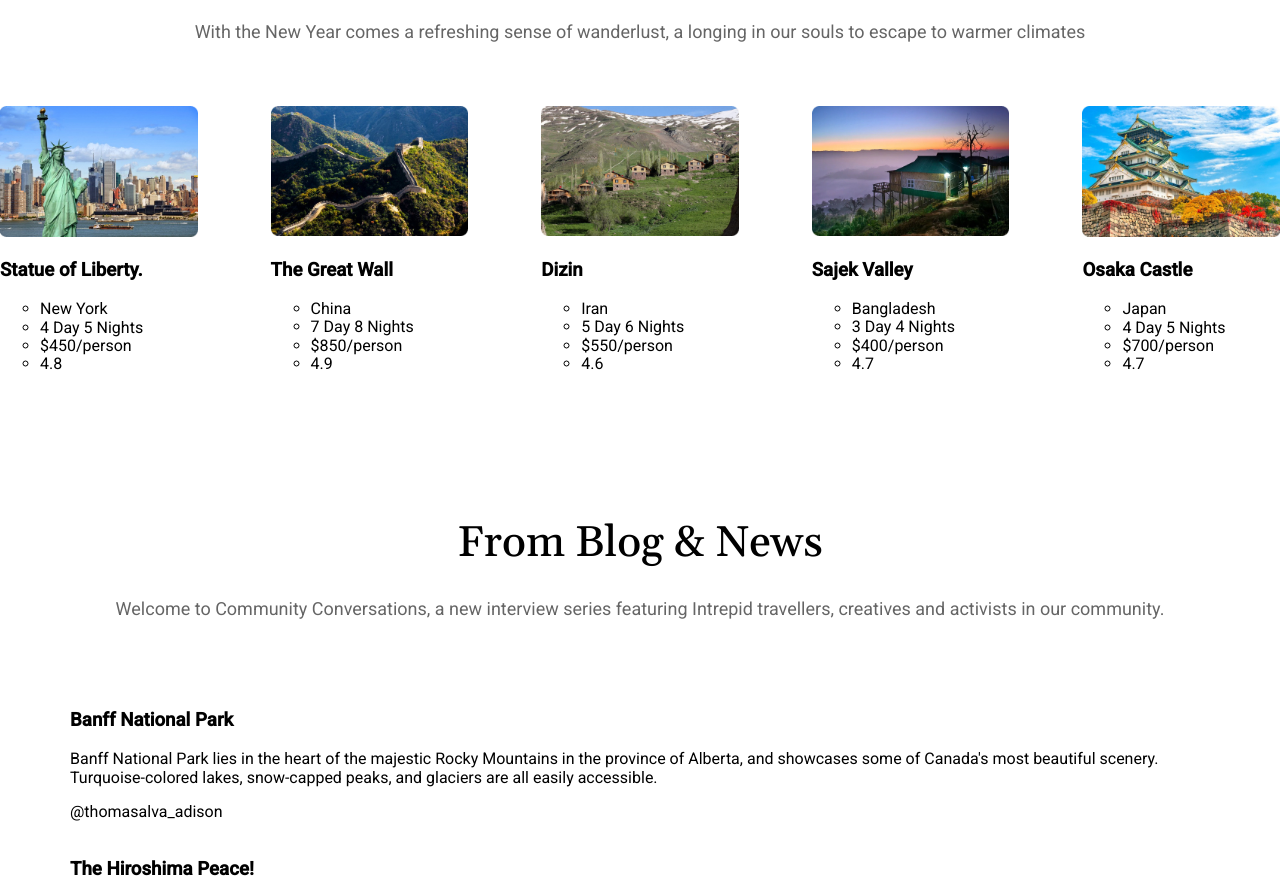
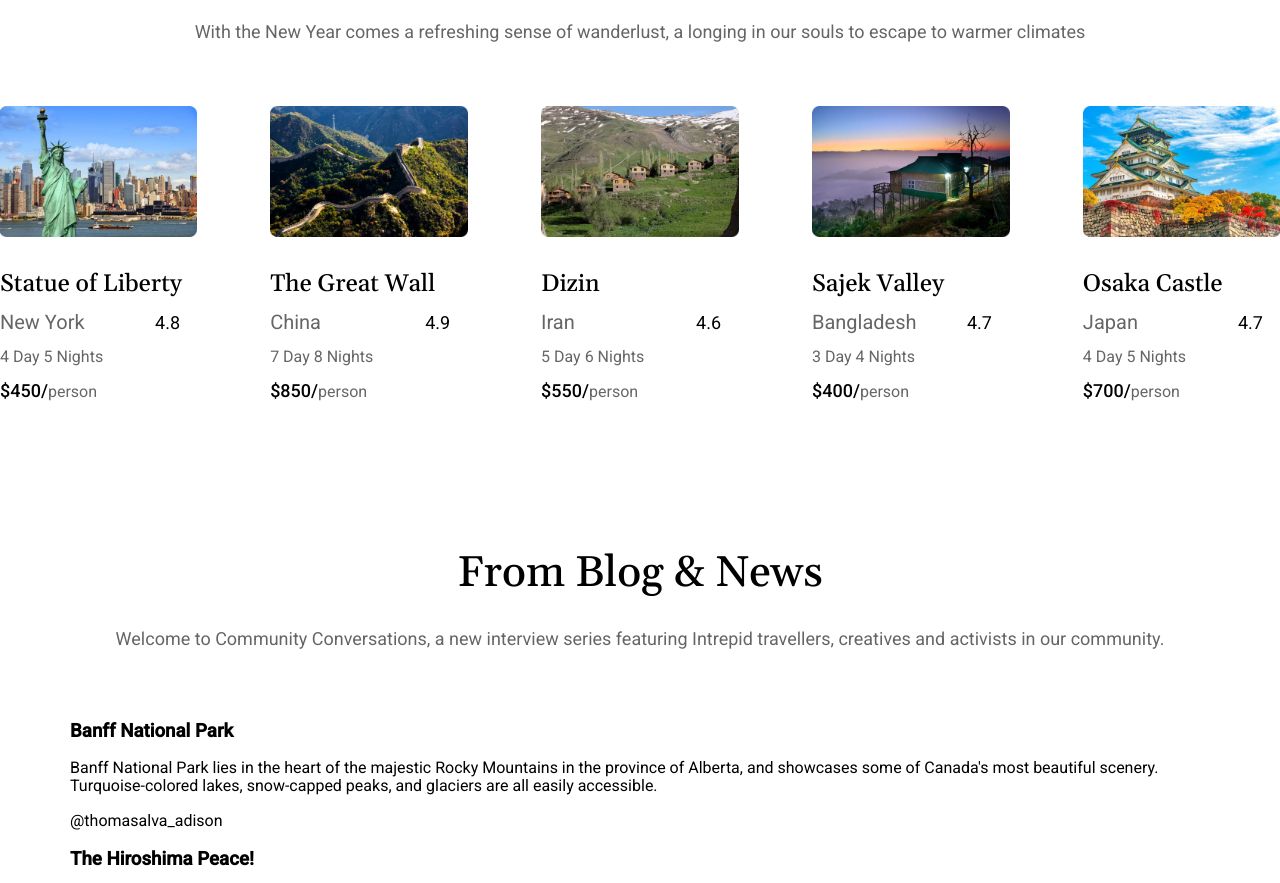
Before and after one commit to butyrskiy/0_1_Trevland, a plain HTML site: page index.html in a window 1280 px wide. Shown: the part 1902-2785 px from the top of the page. Drawn offline with nearby package versions, Linux system fonts and the light colour scheme; a web font is replaced by a local one.

Commit message:
new section

```diff
--- a/css/style.css
+++ b/css/style.css
@@ -4,6 +4,16 @@ font-family: 'Roboto', sans-serif; */
 
 *, *::before, *::after {
     box-sizing: border-box;
+ }
+
+ h1,h2,h3 {
+    margin: 0;
+    padding: 0;
+ }
+
+ ul, li {
+    list-style-type: none;
+    padding: 0;
  }
 
  body {
@@ -189,28 +199,81 @@ font-family: 'Roboto', sans-serif; */
  .offers-list {
     margin: 0;
     padding: 0;
-    display: grid;
-    grid-template-columns: repeat(5, 1fr);
-    gap: 73px;
+    display: flex;
+    justify-content: space-between;
  }
 
  .offers-item {
     list-style-type: none;
+    margin-right: 73px;
+ }
+
+ .offers-item:last-child {
+    margin-right: 0;
  }
 
 .offers-foto {
+   margin-bottom: 20px;
 }
- .card-title {
+
+ .card-title-offer {
+   font-family: 'Gelasio';
+   font-weight: 500;
+   font-size: 24px;
+   line-height: 46px;
  }
+
 .card-specifications {
+   list-style-type: none;
+   padding: 0;
 }
+
+.card-specifications-rt {
+   width: 180px;
+   margin-bottom: 8px;
+   display: flex;
+   justify-content: space-between;
+   align-items: center;
+}
+
 .card-specifications-city {
+   font-family: 'Roboto';
+   font-weight: 400;
+   font-size: 20px;
+   line-height: 30px;
+   color: #000000;
+   opacity: 0.6;
 }
+
+.card-specifications-rating {
+   font-family: 'Roboto';
+   font-weight: 400;
+   font-size: 18px;
+   line-height: 27px;
+}
+
 .card-specifications-time {
+   margin-bottom: 8px;
+   font-family: 'Roboto';
+   font-weight: 400;
+   font-size: 16px;
+   line-height: 24px;
+   color: #000000;
+   opacity: 0.6;
 }
+
 .card-specifications-price {
+   font-family: 'Roboto';
+   font-weight: 400;
+   font-size: 16px;
+   line-height: 24px;
+   color: rgba(0, 0, 0, 0.6);
 }
- .price {
+
+.card-specifications-price span {
+   font-family: 'Roboto';
+   font-weight: 500;
+   font-size: 18px;
+   line-height: 27px;
+   color: #000000;
 }
- .card-specifications-rating {
- }
--- a/index.html
+++ b/index.html
@@ -1,5 +1,6 @@
 <!DOCTYPE html>
 <html lang="en">
+
 <head>
     <meta charset="UTF-8">
     <meta http-equiv="X-UA-Compatible" content="IE=edge">
@@ -8,16 +9,19 @@
     <link rel="stylesheet" href="./css/style.css">
     <link rel="preconnect" href="https://fonts.googleapis.com">
     <link rel="preconnect" href="https://fonts.gstatic.com" crossorigin>
-    <link href="https://fonts.googleapis.com/css2?family=Gelasio:wght@500;700&family=Ribeye&family=Roboto:wght@400;500&display=swap" rel="stylesheet">
+    <link
+        href="https://fonts.googleapis.com/css2?family=Gelasio:wght@500;700&family=Ribeye&family=Roboto:wght@400;500&display=swap"
+        rel="stylesheet">
     <title>Trevland</title>
 </head>
+
 <body>
     <header class="header">
         <nav class="nav">
             <div class="container">
                 <div class="nav-row">
                     <div class="logo">
-                        <a href="http://htmlbook.ru/samcss/psevdoklassy" >Trevland</a>
+                        <a href="http://htmlbook.ru/samcss/psevdoklassy">Trevland</a>
                     </div>
                     <div class="nav-nav">
                         <ul class="nav-list">
@@ -47,7 +51,8 @@
             <div class="container">
                 <h1 class="header-title">Railtrips To Here,<br> There And Everywhere!</h1>
                 <p class="header-content">
-                    We&nbsp;all wish to&nbsp;start our year the best way possible and also according to&nbsp;a&nbsp;common belief if&nbsp;you have a&nbsp;great start to&nbsp;your.
+                    We&nbsp;all wish to&nbsp;start our year the best way possible and also according
+                    to&nbsp;a&nbsp;common belief if&nbsp;you have a&nbsp;great start to&nbsp;your.
                 </p>
                 <a class="header-link" href="#">Explore more</a>
             </div>
@@ -59,7 +64,8 @@
         <section class="popular-location">
             <div class="container">
                 <h2 class="site-title">Popular Location</h2>
-                <p class="site-subtitle">For every one of&nbsp;us, travel came first. We&rsquo;ve spent years living as&nbsp;nomads, pioneers, and voyagers&mdash; from island hopping in&nbsp;the</p>
+                <p class="site-subtitle">For every one of&nbsp;us, travel came first. We&rsquo;ve spent years living
+                    as&nbsp;nomads, pioneers, and voyagers&mdash; from island hopping in&nbsp;the</p>
                 <ul class="location-list">
                     <li class="location-item">
                         <img src="./img/photo/location/istanbul_turkey.jpg" alt="Istanbul" class="location-foto">
@@ -67,14 +73,16 @@
                         <p class="card-subtitle">Istanbul is a major city in Turkey that straddles Europe.</p>
                     </li>
                     <li class="location-item">
-                        <img src="./img/photo/location/kuala_lumpur_malaysia.jpg" alt="Kuala Lumpur" class="location-foto">
+                        <img src="./img/photo/location/kuala_lumpur_malaysia.jpg" alt="Kuala Lumpur"
+                            class="location-foto">
                         <h3 class="card-title">Kuala Lumpur, malaysia</h3>
                         <p class="card-subtitle">A 272-step long trek leads you to this century.</p>
                     </li>
                     <li class="location-item">
                         <img src="./img/photo/location/seoul_south_korea.jpg" alt="Seoul" class="location-foto">
                         <h3 class="card-title">Seoul, South Korea</h3>
-                        <p class="card-subtitle">South Korea officially the Republic of Korea is a country in East Asia.</p>
+                        <p class="card-subtitle">South Korea officially the Republic of Korea is a country in East Asia.
+                        </p>
                     </li>
                 </ul>
             </div>
@@ -83,56 +91,67 @@
         <section class="special-offers">
             <div class="">
                 <h2 class="site-title">Special Offers</h2>
-                <p class="site-subtitle offers">With the New Year comes a refreshing sense of wanderlust, a longing in our souls to escape to warmer climates</p>
+                <p class="site-subtitle offers">With the New Year comes a refreshing sense of wanderlust, a longing in
+                    our souls to escape to warmer climates</p>
                 <ul class="offers-list">
                     <li class="offers-item">
                         <img src="./img/photo/offers/statue_of_liberty.jpg" alt="Statue of Liberty" class="offers-foto">
-                        <h3 class="card-title-offers">Statue of Liberty.</h3>
+                        <h3 class="card-title-offer">Statue of Liberty</h3>
                         <ul class="card-specifications">
+                            <ul class="card-specifications-rt">
                                 <li class="card-specifications-city">New York</li>
+                                <li class="card-specifications-rating">4.8</li>
+                            </ul>
                             <li class="card-specifications-time">4 Day 5 Nights</li>
                             <li class="card-specifications-price"><span class="price">$450/</span>person</li>
-                            <li class="card-specifications-rating">4.8</li>
                         </ul>
                     </li>
                     <li class="offers-item">
                         <img src="./img/photo/offers/the_great_wall.jpg" alt="The Great Wall" class="offers-foto">
                         <h3 class="card-title-offer">The Great Wall</h3>
                         <ul class="card-specifications">
+                            <ul class="card-specifications-rt">
                                 <li class="card-specifications-city">China</li>
+                                <li class="card-specifications-rating">4.9</li>
+                            </ul>
                             <li class="card-specifications-time">7 Day 8 Nights</li>
                             <li class="card-specifications-price"><span class="price">$850/</span>person</li>
-                            <li class="card-specifications-rating">4.9</li>
                         </ul>
                     </li>
                     <li class="offers-item">
                         <img src="./img/photo/offers/dizin.jpg" alt="Dizin" class="offers-foto">
                         <h3 class="card-title-offer">Dizin</h3>
                         <ul class="card-specifications">
+                            <ul class="card-specifications-rt">
                                 <li class="card-specifications-city">Iran</li>
+                                <li class="card-specifications-rating">4.6</li>
+                            </ul>
                             <li class="card-specifications-time">5 Day 6 Nights</li>
                             <li class="card-specifications-price"><span class="price">$550/</span>person</li>
-                            <li class="card-specifications-rating">4.6</li>
                         </ul>
                     </li>
                     <li class="offers-item">
                         <img src="./img/photo/offers/sajek_valley.jpg" alt="Sajek Valley" class="offers-foto">
                         <h3 class="card-title-offer">Sajek Valley</h3>
                         <ul class="card-specifications">
+                            <ul class="card-specifications-rt">
                                 <li class="card-specifications-city">Bangladesh</li>
+                                <li class="card-specifications-rating">4.7</li>
+                            </ul>
                             <li class="card-specifications-time">3 Day 4 Nights</li>
                             <li class="card-specifications-price"><span class="price">$400/</span>person</li>
-                            <li class="card-specifications-rating">4.7</li>
                         </ul>
                     </li>
                     <li class="offers-item">
                         <img src="./img/photo/offers/osaka_castle.jpg" alt="Osaka Castle" class="offers-foto">
                         <h3 class="card-title-offer">Osaka Castle</h3>
                         <ul class="card-specifications">
+                            <ul class="card-specifications-rt">
                                 <li class="card-specifications-city">Japan</li>
+                                <li class="card-specifications-rating">4.7</li>
+                            </ul>
                             <li class="card-specifications-time">4 Day 5 Nights</li>
                             <li class="card-specifications-price"><span class="price">$700/</span>person</li>
-                            <li class="card-specifications-rating">4.7</li>
                         </ul>
                     </li>
                 </ul>
@@ -142,13 +161,16 @@
         <section class="blog-news">
             <div class="container">
                 <h2 class="site-title">From Blog & News</h2>
-                <p class="site-subtitle">Welcome to Community Conversations, a new interview series featuring Intrepid travellers, creatives and activists in our community.</p>
+                <p class="site-subtitle">Welcome to Community Conversations, a new interview series featuring Intrepid
+                    travellers, creatives and activists in our community.</p>
 
                 <div class="post">
                     <div class="main-post">
                         <img class="main-post-img" src="" alt="">
                         <h3 class="post-title">Banff National Park</h3>
-                        <p class="text-title">Banff National Park lies in the heart of the majestic Rocky Mountains in the province of Alberta, and showcases some of Canada's most beautiful scenery. Turquoise-colored lakes, snow-capped peaks, and glaciers are all easily accessible.
+                        <p class="text-title">Banff National Park lies in the heart of the majestic Rocky Mountains in
+                            the province of Alberta, and showcases some of Canada's most beautiful scenery.
+                            Turquoise-colored lakes, snow-capped peaks, and glaciers are all easily accessible.
                         </p>
                         <span class="post-autor">@thomasalva_adison</span>
                     </div>
@@ -189,9 +211,12 @@
                         @shovasatkhira88.com</p>
                     <ul class="social-network">
                         <li class="social-item"><a href="#" class="social-link social-link-fb" target="_blank"></a></li>
-                        <li class="social-item"><a href="#" class="social-link social-link-instagram" target="_blank"></a></li>
-                        <li class="social-item"><a href="#" class="social-link social-link-twitter" target="_blank"></a></li>
-                        <li class="social-item"><a href="#" class="social-link social-link-google" target="_blank"></a></li>
+                        <li class="social-item"><a href="#" class="social-link social-link-instagram"
+                                target="_blank"></a></li>
+                        <li class="social-item"><a href="#" class="social-link social-link-twitter" target="_blank"></a>
+                        </li>
+                        <li class="social-item"><a href="#" class="social-link social-link-google" target="_blank"></a>
+                        </li>
                     </ul>
                 </div>
                 <div class="footer-menu-1">
@@ -244,4 +269,5 @@
     </footer>
 
 </body>
+
 </html>
```
Lines whose indentation alone changed are shown as unchanged.
